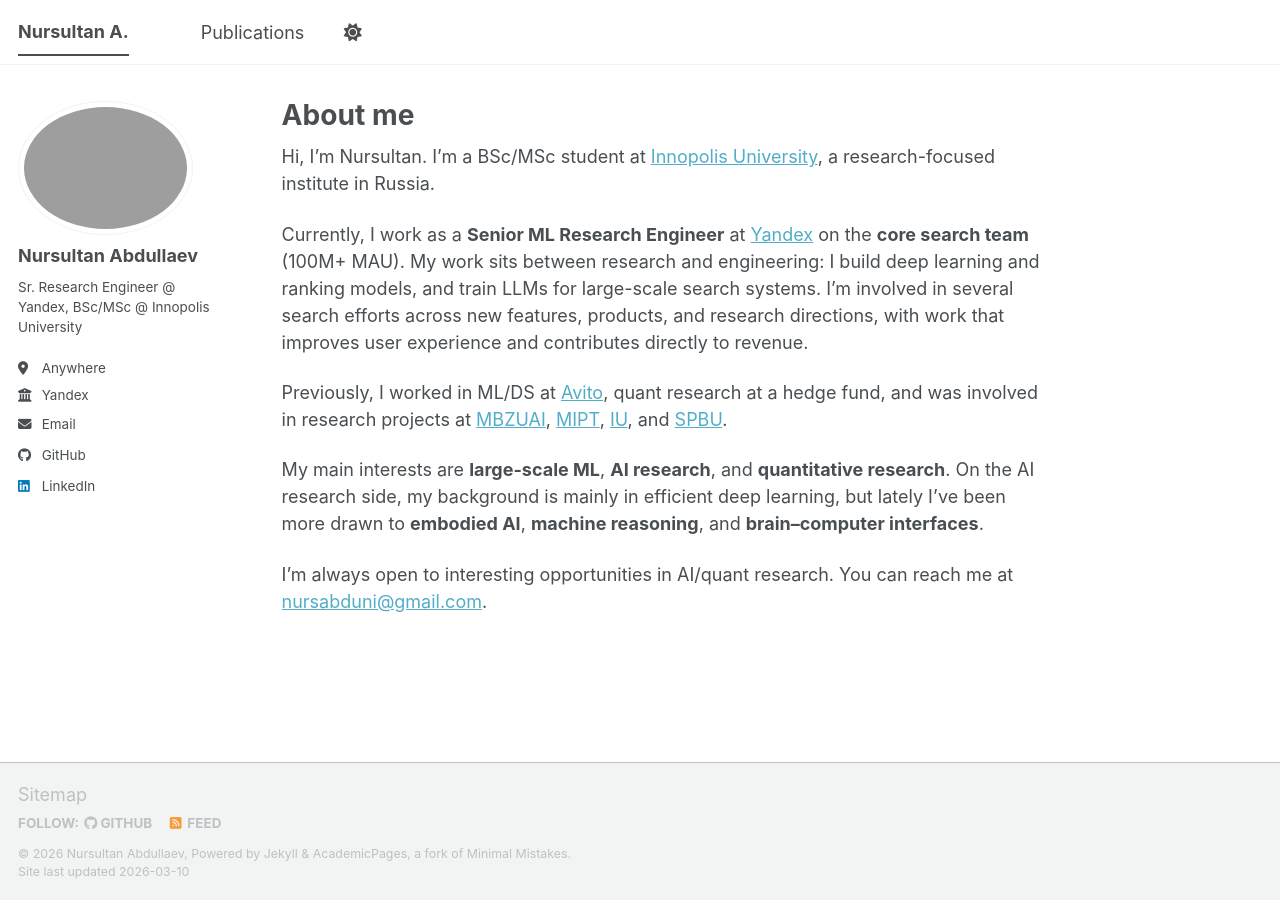
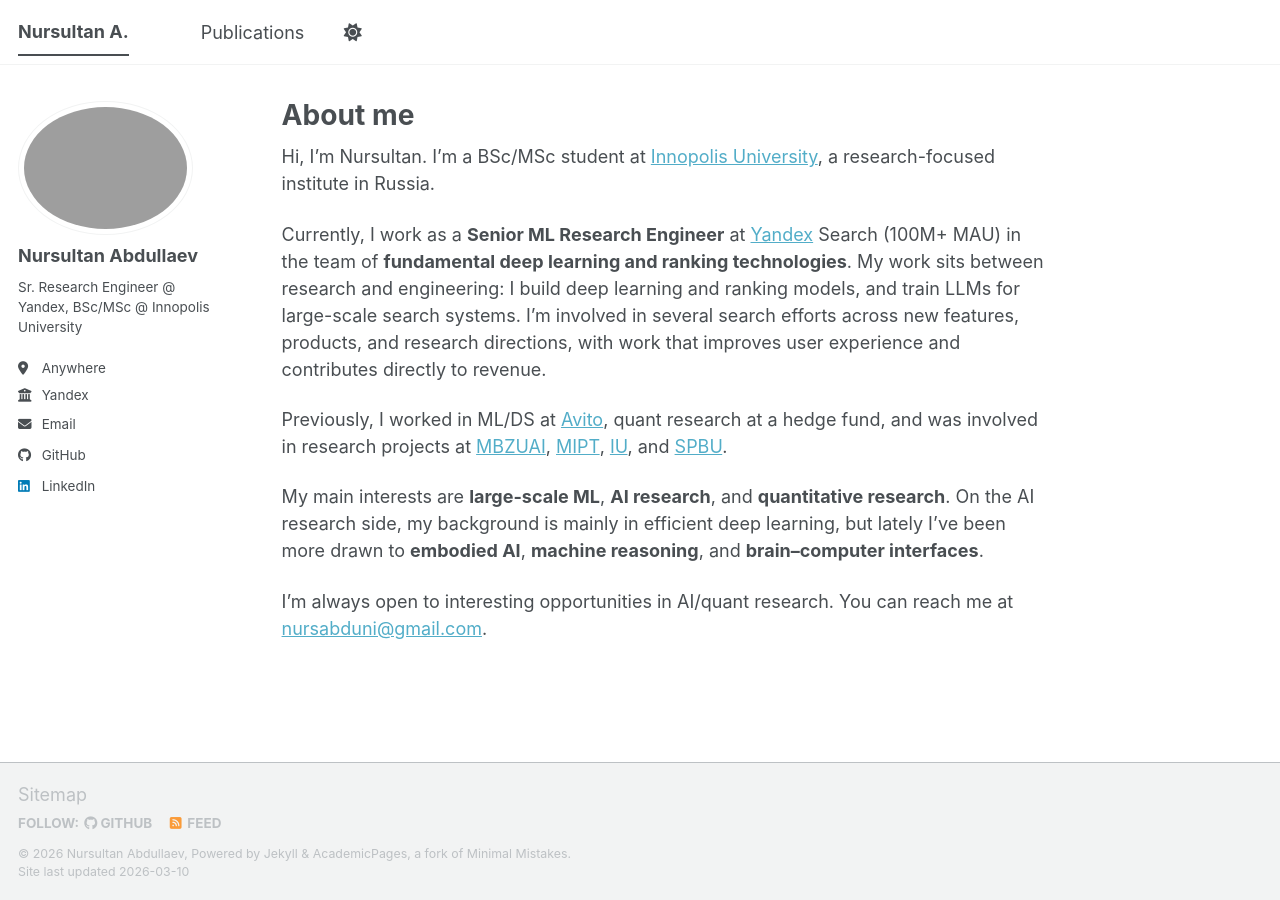
Before and after one commit to nabdullaev/nabdullaev.github.io, a Jekyll site: the page built from _pages/about.md, in a window 1280 px wide. Built offline with Jekyll 4.4.1, drawn with Linux system fonts in a browser that asks for light colours; a script bundle is joined from its source files by our own code; library files that are not in the unit come from our copies.

Commit message:
fix: minor

```diff
--- a/_pages/about.md
+++ b/_pages/about.md
@@ -9,7 +9,7 @@ redirect_from:
 
 Hi, I'm Nursultan. I'm a BSc/MSc student at [Innopolis University](https://innopolis.university/en/), a research-focused institute in Russia.
 
-Currently, I work as a **Senior ML Research Engineer** at [Yandex](https://yandex.com/company) on the **core search team** (100M+ MAU). My work sits between research and engineering: I build deep learning and ranking models, and train LLMs for large-scale search systems. I’m involved in several search efforts across new features, products, and research directions, with work that improves user experience and contributes directly to revenue.
+Currently, I work as a **Senior ML Research Engineer** at [Yandex](https://yandex.com/company) Search (100M+ MAU) in the team of **fundamental deep learning and ranking technologies**. My work sits between research and engineering: I build deep learning and ranking models, and train LLMs for large-scale search systems. I’m involved in several search efforts across new features, products, and research directions, with work that improves user experience and contributes directly to revenue.
 
 Previously, I worked in ML/DS at [Avito](https://www.avito.ru/), quant research at a hedge fund, and was involved in research projects at [MBZUAI](https://mbzuai.ac.ae/), [MIPT](https://mipt.ru/en), [IU](https://innopolis.university/en/), and [SPBU](https://english.spbu.ru/).
 
```
